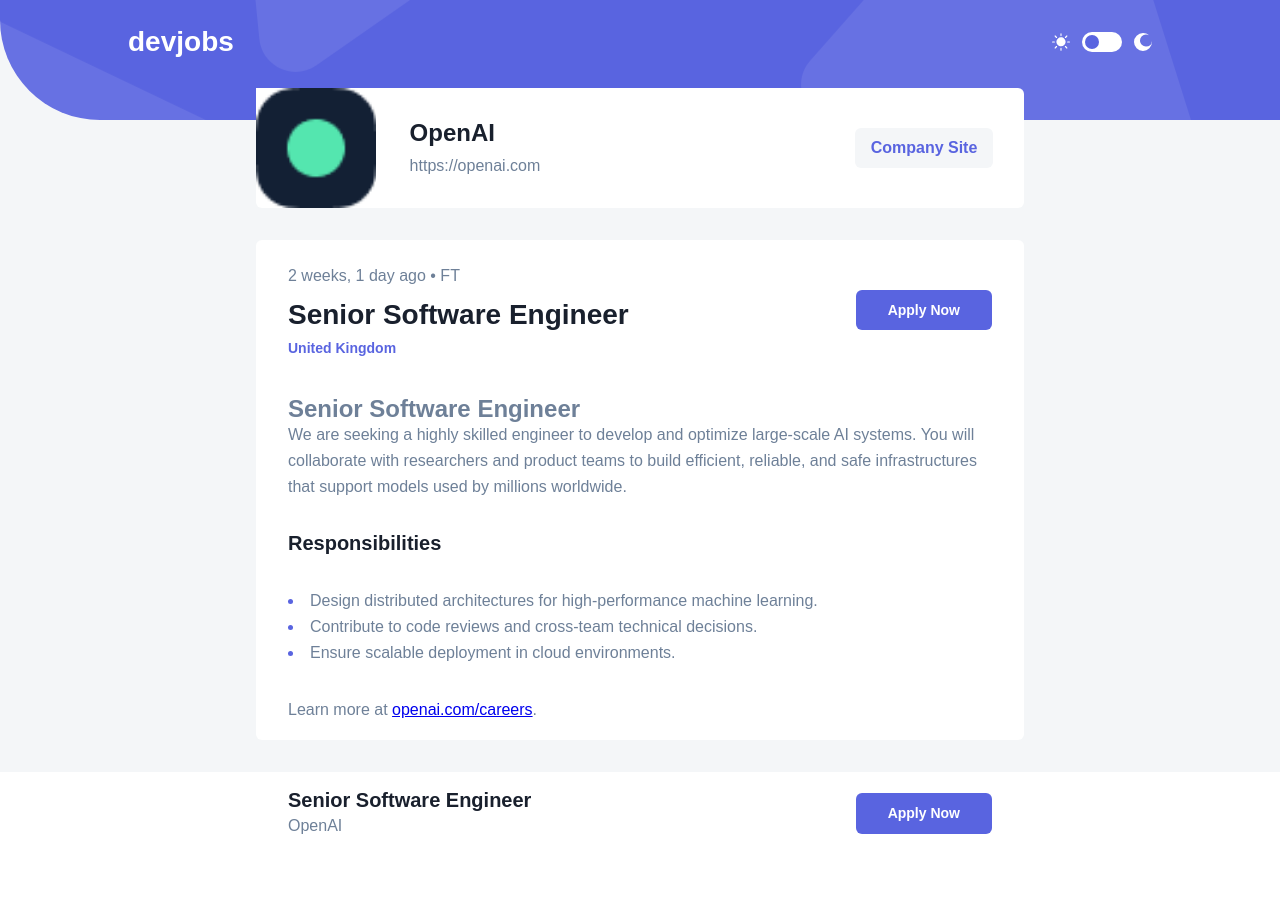
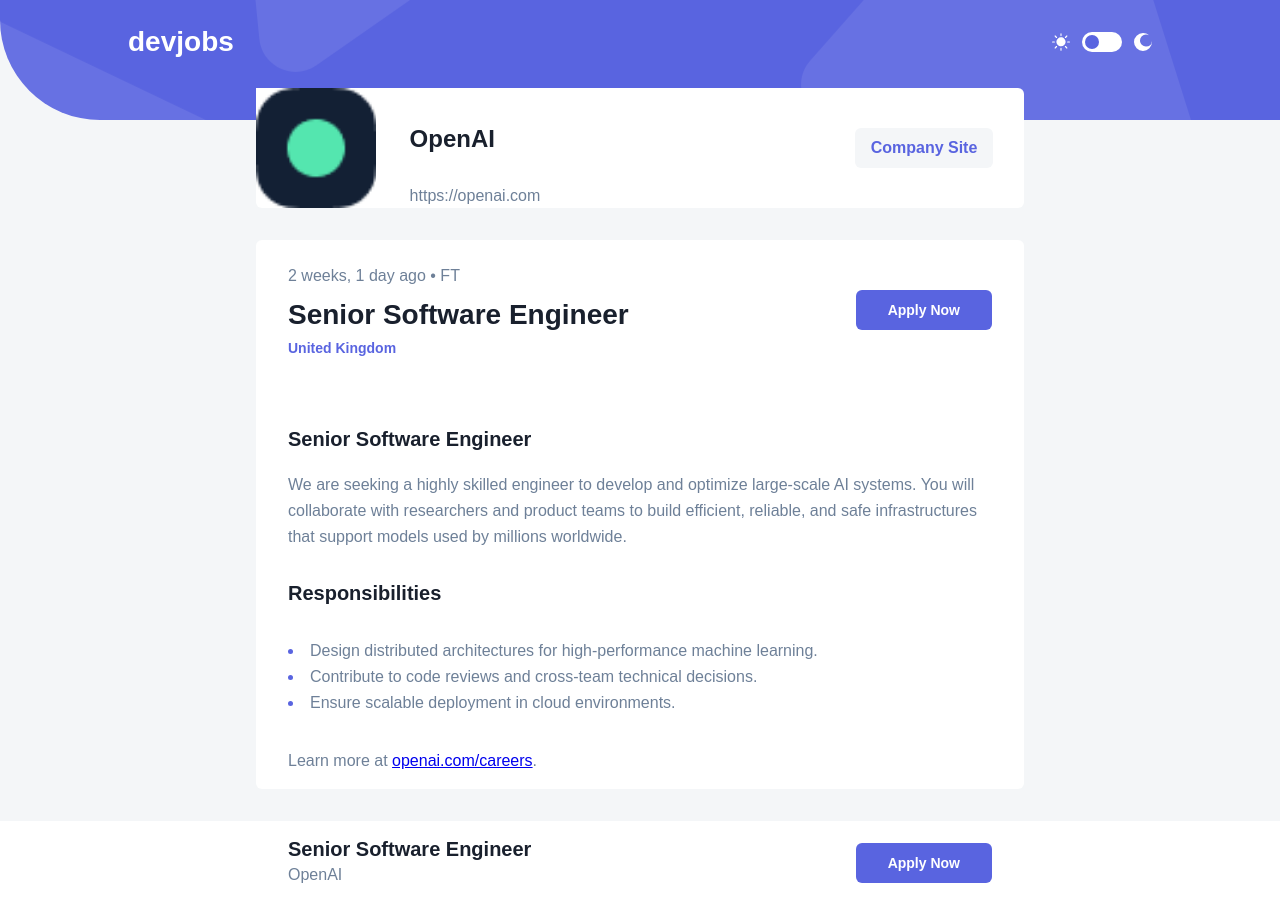
Before and after one commit to xDve22/ProyectosWeb_ND, a Django app: page /jobs/1/ in a window 1280 px wide. Before the commit the page ends 834 px from the top, so only its background shows below. Run offline with Django 5.2, Linux system fonts and the light colour scheme; data comes from the database, SQL or seed files in the repository.

Commit message:
fix fixed h1 in description

```diff
--- a/core/static/core/styles.css
+++ b/core/static/core/styles.css
@@ -449,7 +449,7 @@
   color: var(--slate-500);
 }
 
-.job-body__description h2{
+.job-body__description h1, h2{
   font: var(--text-preset-3);
   color: var(--slate-900);
   margin-top: 1.5em;
```
